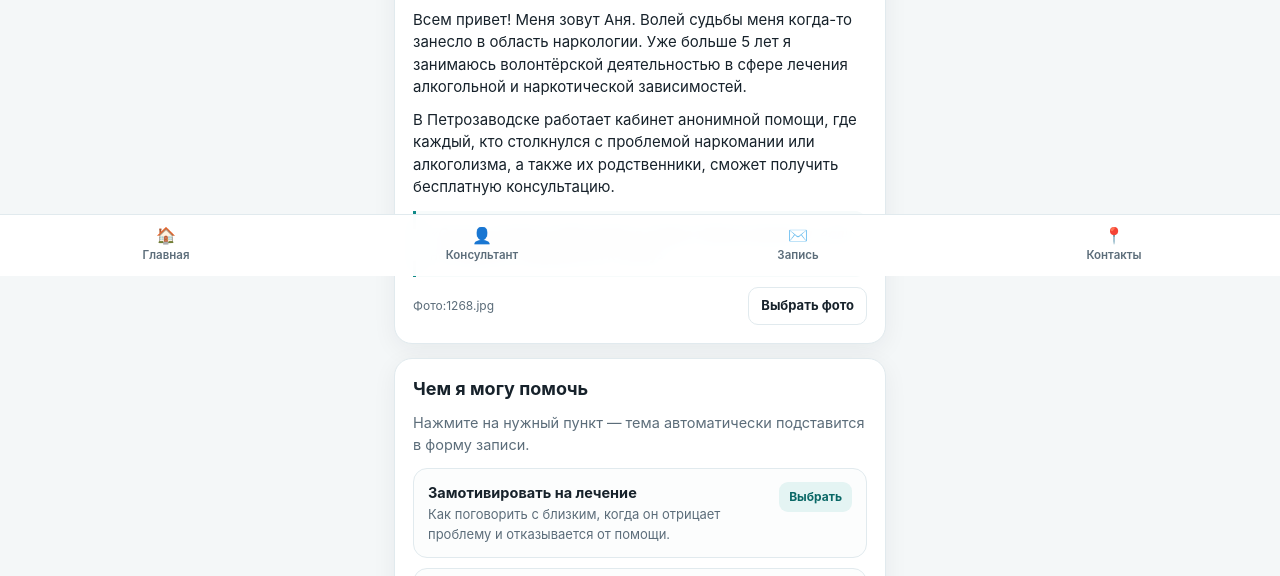
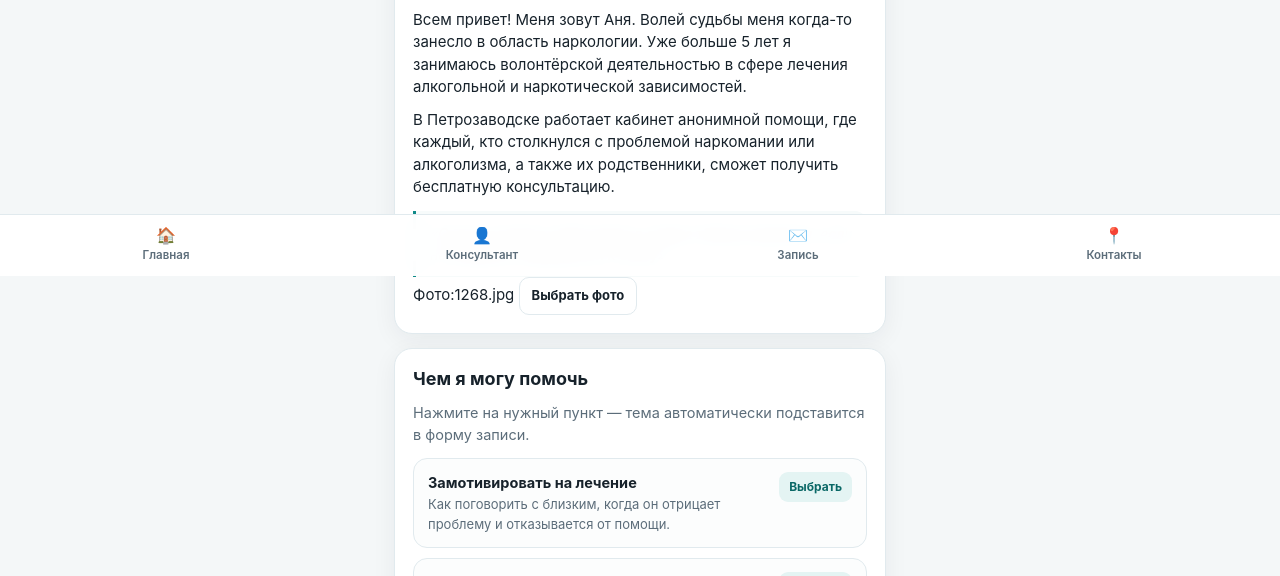
Before and after one commit to repsolptz-stack/Es, a plain HTML site: page index.html in a window 1280 px wide. Shown: the part 524-1100 px from the top of the page. Drawn offline with Linux system fonts and the light colour scheme.

Commit message:
Update index.html

```diff
--- a/index.html
+++ b/index.html
@@ -648,7 +648,7 @@
       «Счастье можно найти даже в самые тёмные времена, если не забывать обращаться к свету»
     </div>
 
-    <div class="photo-upload-row">
+    <div class="https://i.postimg.cc/jSCcr2GF/Su6-Ra5HXLI.jpg">
       <span>Фото:1268.jpg</span>
       <label for="photoInput" class="btn btn-outline btn-sm" style="width:auto; margin:0; cursor:pointer;">Выбрать фото</label>
       <input type="file" id="photoInput" accept="image/*" style="display:none;">
```
